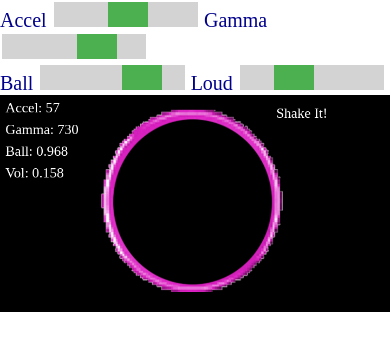
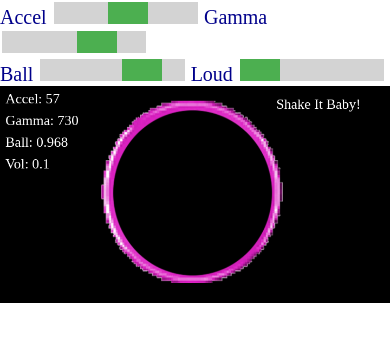
Before and after one commit to johnnytal/shaker_gitHub, a plain HTML site: page index.html in a window 390 px wide. Drawn offline with Linux system fonts and the light colour scheme; some packages are replaced by stand-ins of ours; no server answers.

Commit message:
min volume

```diff
--- a/index.html
+++ b/index.html
@@ -17,7 +17,7 @@
 				    -webkit-appearance: none;
 				    appearance: none;
 				    width: 37%;
-				    height: 25px;
+				    height: 22px;
 				    background: #d3d3d3;
 				    outline: none;
 				}
@@ -25,13 +25,13 @@
 				    -webkit-appearance: none;
 				    appearance: none;
 				    width: 40px;
-				    height: 25px;
+				    height: 22px;
 				    background: #4CAF50;
 				    cursor: pointer;
 				}
 				.slider::-moz-range-thumb {
 				    width: 40px;
-				    height: 25px;
+				    height: 22px;
 				    background: #4CAF50;
 				    cursor: pointer;
 				}
@@ -50,7 +50,7 @@
 			<input type="range" min="850" max="1000" value="968" class="slider" id="ball">
 
 			<span style="font-size: 20px; color: darkblue;">Loud </span>
-			<input type="range" min="100" max="275" value="158" class="slider" id="loud">
+			<input type="range" min="100" max="275" value="100" class="slider" id="loud">
 		</div>
 
 		<div></div>
--- a/js/shaker.js
+++ b/js/shaker.js
@@ -1,6 +1,6 @@
 var shakerMain = function(game){
 	LOUD_VOL = 1.3;
-	MIN_VOL = 0.15;
+	MIN_VOL = 0.1;
 
 	LOUD_COLOR = '#f1ead7';
 	GENTLE_COLOR = '#c1ad65';
@@ -30,7 +30,7 @@ shakerMain.prototype = {
 
         circle.body.collideWorldBounds = true;
 
-        angleText = game.add.text(510, 20, "Shake It!", {font: '26px', fill: 'white'});
+        angleText = game.add.text(510, 20, "Shake It Baby!", {font: '26px', fill: 'white'});
 
         accelText = game.add.text(10, 10, "accel", {font: '26px', fill: 'white'});
         gammaText = game.add.text(10, 50, "gamma", {font: '26px', fill: 'white'});
```
